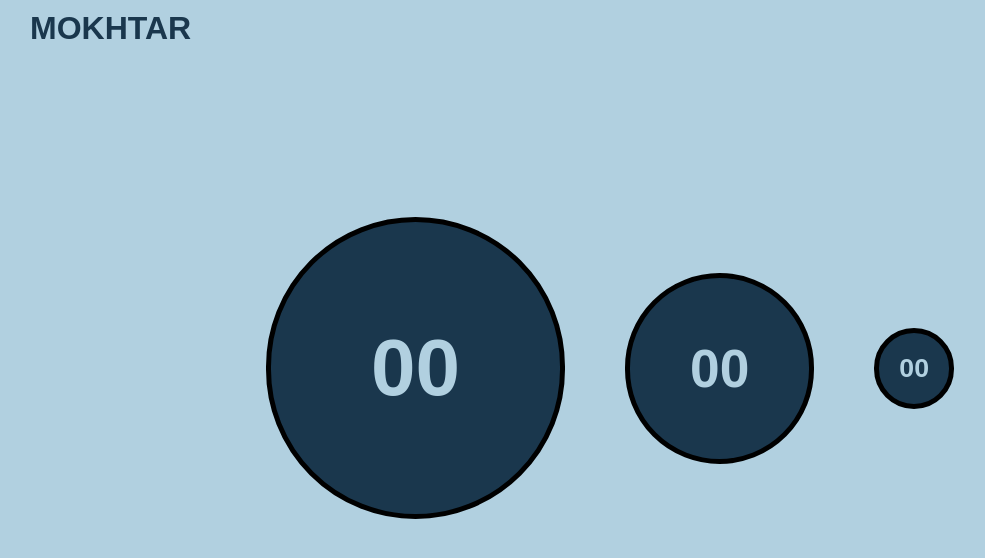
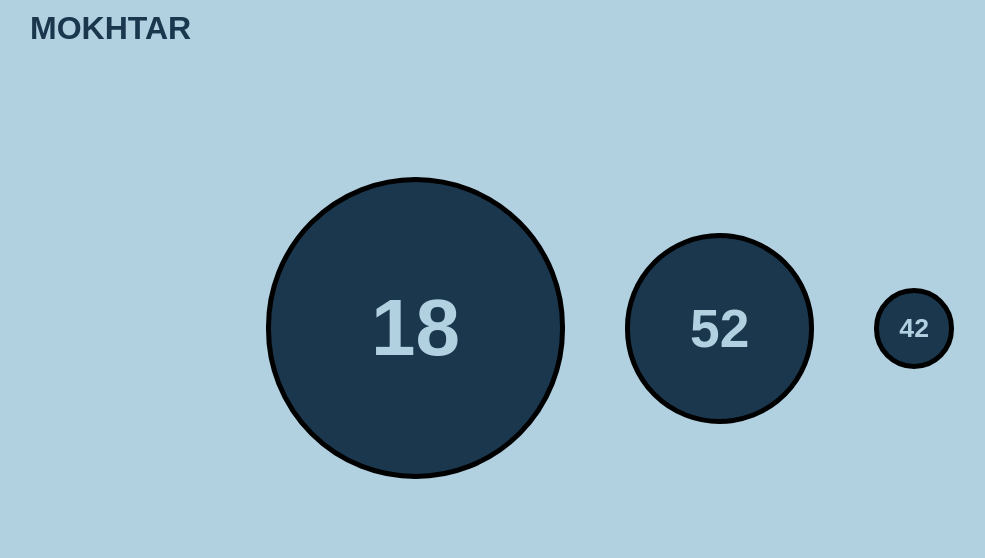
Before and after one commit to ibrahimelmokhtar/js-clock, a plain HTML site: page index.html in a window 1280 px wide. Shown: the whole page, without its empty margins (30-1015 px from the left). Drawn offline with Linux system fonts and the light colour scheme.

Commit message:
Add main function

```diff
--- a/app.js
+++ b/app.js
@@ -0,0 +1,19 @@
+
+function updateValues(){
+    // create Date() object:
+    let dateObject = Date();
+
+    // extract time elements (hr:min:sec)
+    let timeChunks = dateObject.split(" ")[4].split(":");
+
+    // get children of .container class:
+    let elements = document.querySelector(".container").children;
+
+    // update each child with its corresponding piece of time:
+    for (let i=0; i<elements.length; i++){
+        elements[i].textContent = timeChunks[i];
+    }
+}
+
+// entry point:
+setInterval(updateValues, 1000);
--- a/style.css
+++ b/style.css
@@ -15,7 +15,7 @@
 }
 
 .container {
-    margin: 120px 0px;
+    margin: 80px 0px;
     display: flex;
     flex-direction: row;
     justify-content: center;
```
